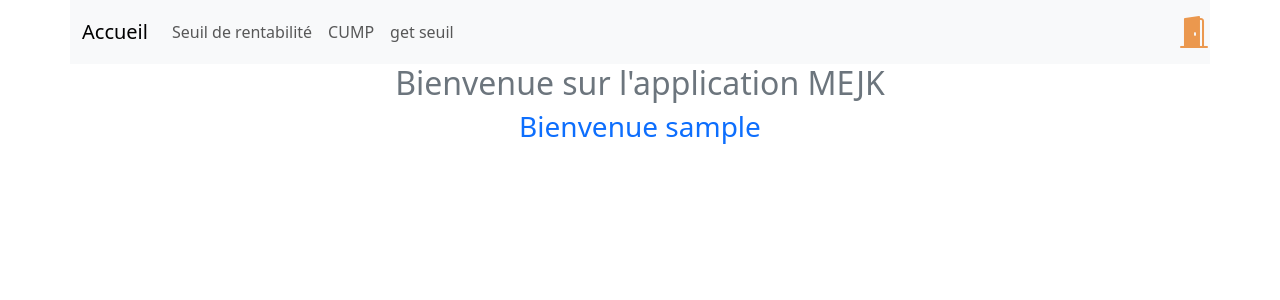
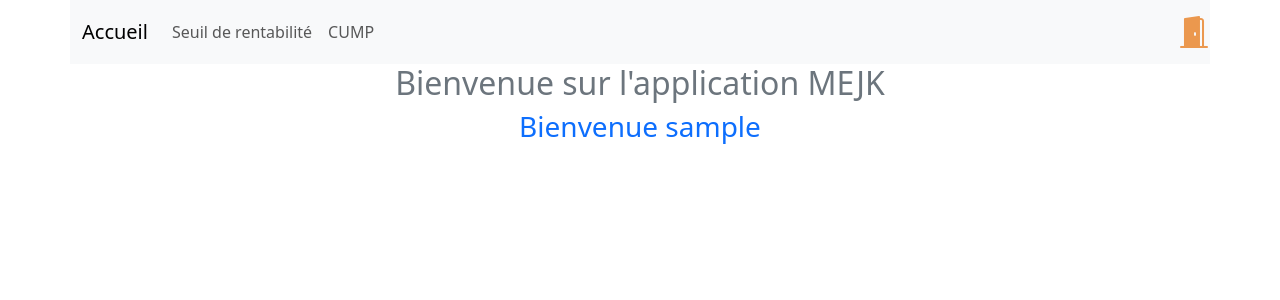
Before and after one commit to EWEN14/projet_gestion_financiere, a PHP site: page /index.php in a window 1280 px wide. Shown: the top 300 px of the page. Run offline with PHP 8.4, Linux system fonts and the light colour scheme; the visitor is signed in with stand-in values (Sample User, id 1); some libraries are stand-ins or nearby versions.

Commit message:
Add files via upload

```diff
--- a/php/index.php
+++ b/php/index.php
@@ -75,9 +75,6 @@ if (isset($_POST['valid_connection'])) {
 								<li class="nav-item">
 									<a class="nav-link" href="../cump.html">CUMP</a>
 								</li>
-								<li class="nav-item">
-									<a class="nav-link" href="./getSavedSeuil.php">get seuil</a>
-								</li>
 							<?php endif; ?>
 
 							<?php if (!is_logged()) : ?>
```
